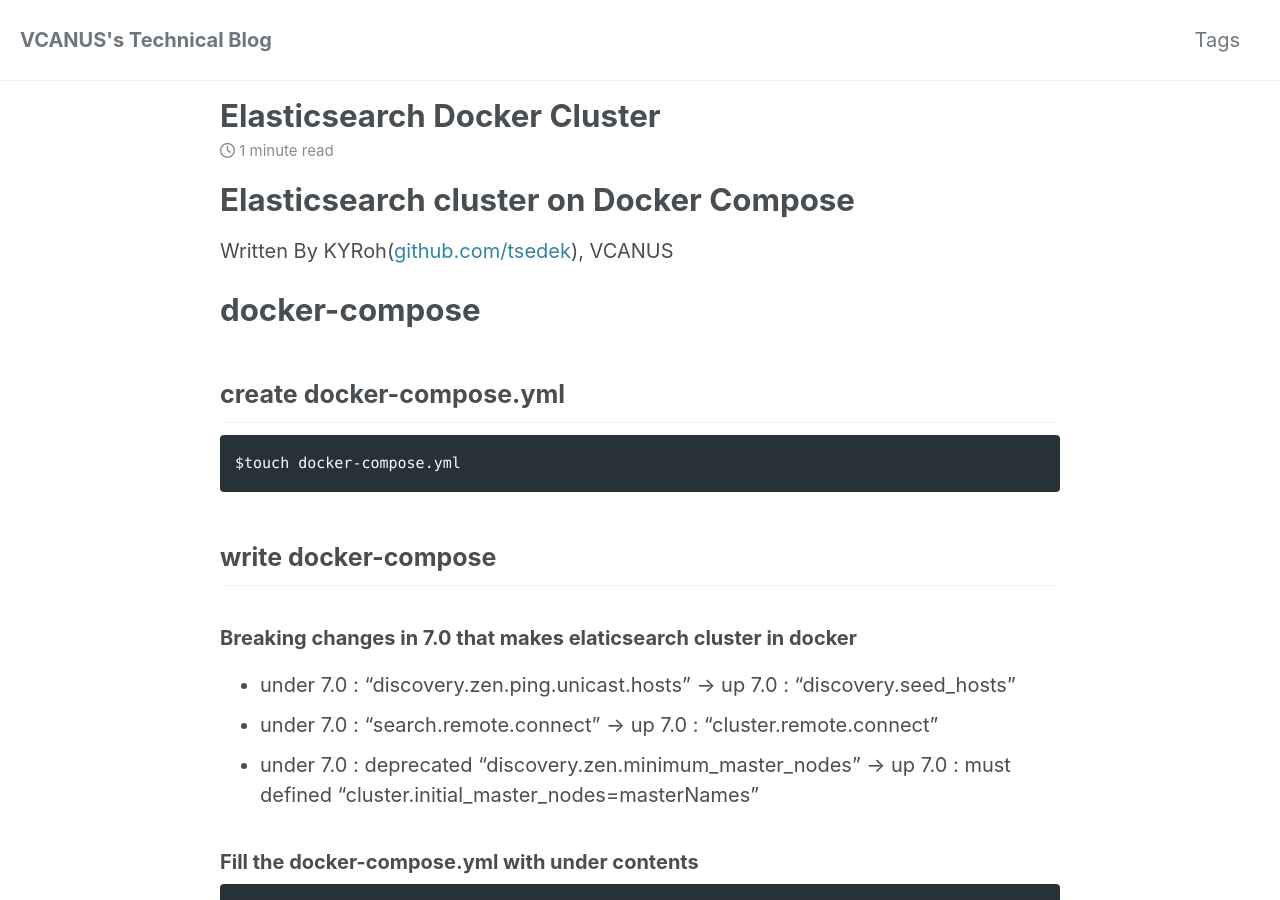
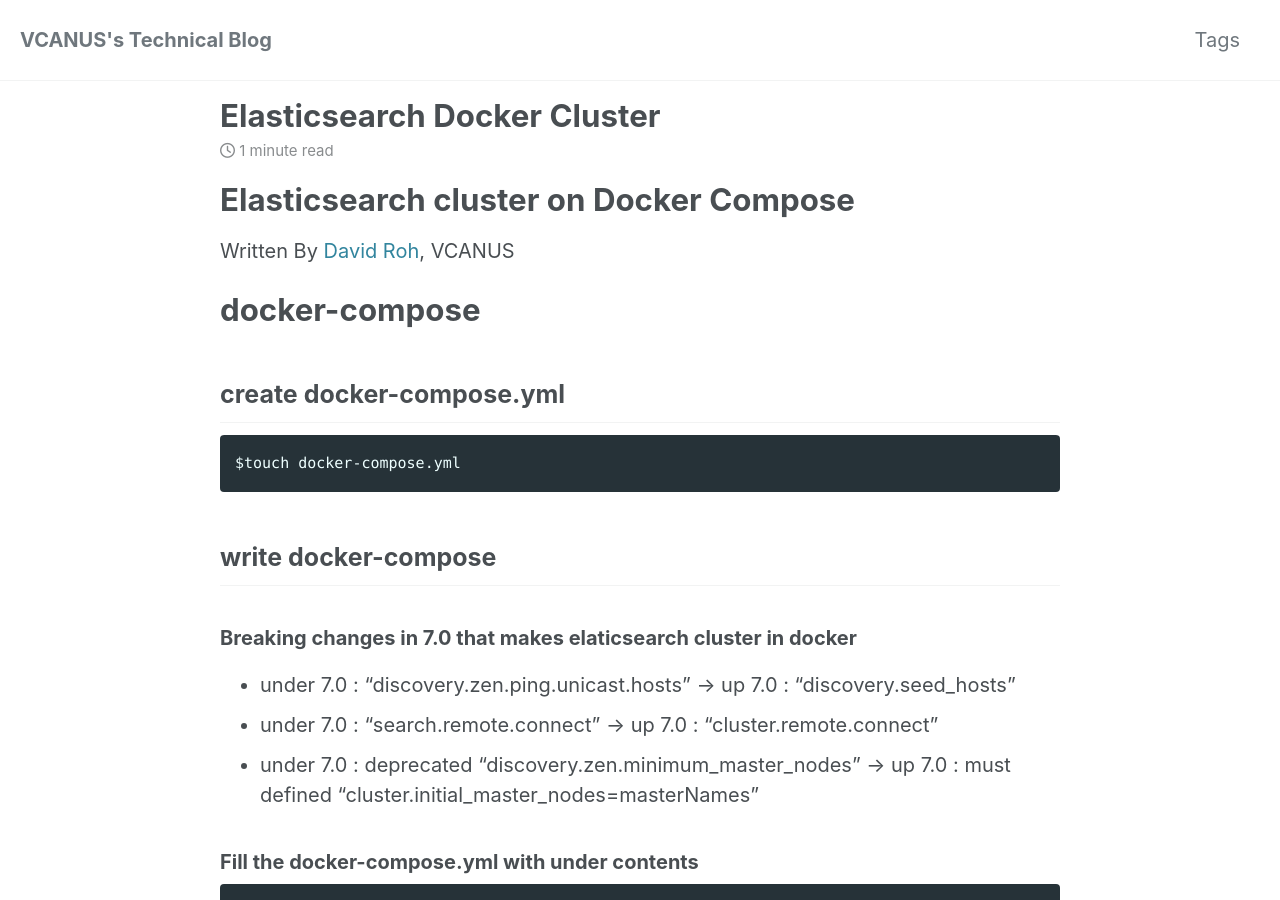
Before and after one commit to tech-vcanus/tech-vcanus.github.io, a Jekyll site: the page built from _posts/2019-10-29-elasticsearch-docker-cluster.md, in a window 1280 px wide and 900 px high. Built offline with Jekyll 4.4.1, drawn with Linux system fonts in a browser that asks for light colours; cached includes are drawn as plain includes; nearby versions of some CDN libraries.

Commit message:
Update 2019-10-29-elasticsearch-docker-cluster.md

```diff
--- a/_posts/2019-10-29-elasticsearch-docker-cluster.md
+++ b/_posts/2019-10-29-elasticsearch-docker-cluster.md
@@ -1,6 +1,6 @@
 # Elasticsearch cluster on Docker Compose
 
-Written By KYRoh([github.com/tsedek](https://github.com/tsedek)), VCANUS
+Written By [David Roh]([github.com/tsedek](https://github.com/tsedek)), VCANUS
 
 # docker-compose
 
```
